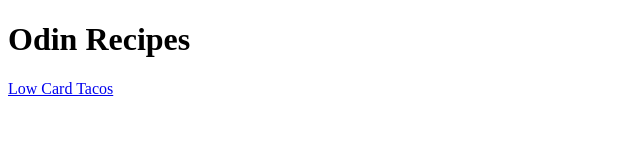
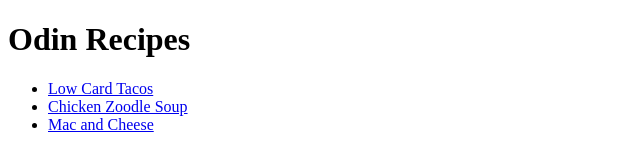
Before and after one commit to v-shakha/odin-recipes, a plain HTML site: page index.html in a window 1280 px wide. Shown: the whole page, without its empty margins (0-640 px from the left). Drawn offline with Linux system fonts and the light colour scheme.

Commit message:
Add links to recipes

```diff
--- a/index.html
+++ b/index.html
@@ -8,6 +8,10 @@
 </head>
 <body>
     <h1>Odin Recipes</h1>
-    <a href="recipes/tacos.html">Low Card Tacos</a>
+    <ul>
+        <li><a href="recipes/tacos.html">Low Card Tacos</a></li>
+        <li><a href="recipes/chickenzoodle.html">Chicken Zoodle Soup</a></li>
+        <li><a href="recipes/macandcheese.html">Mac and Cheese</a></li>
+    </ul>
 </body>
 </html>
```
